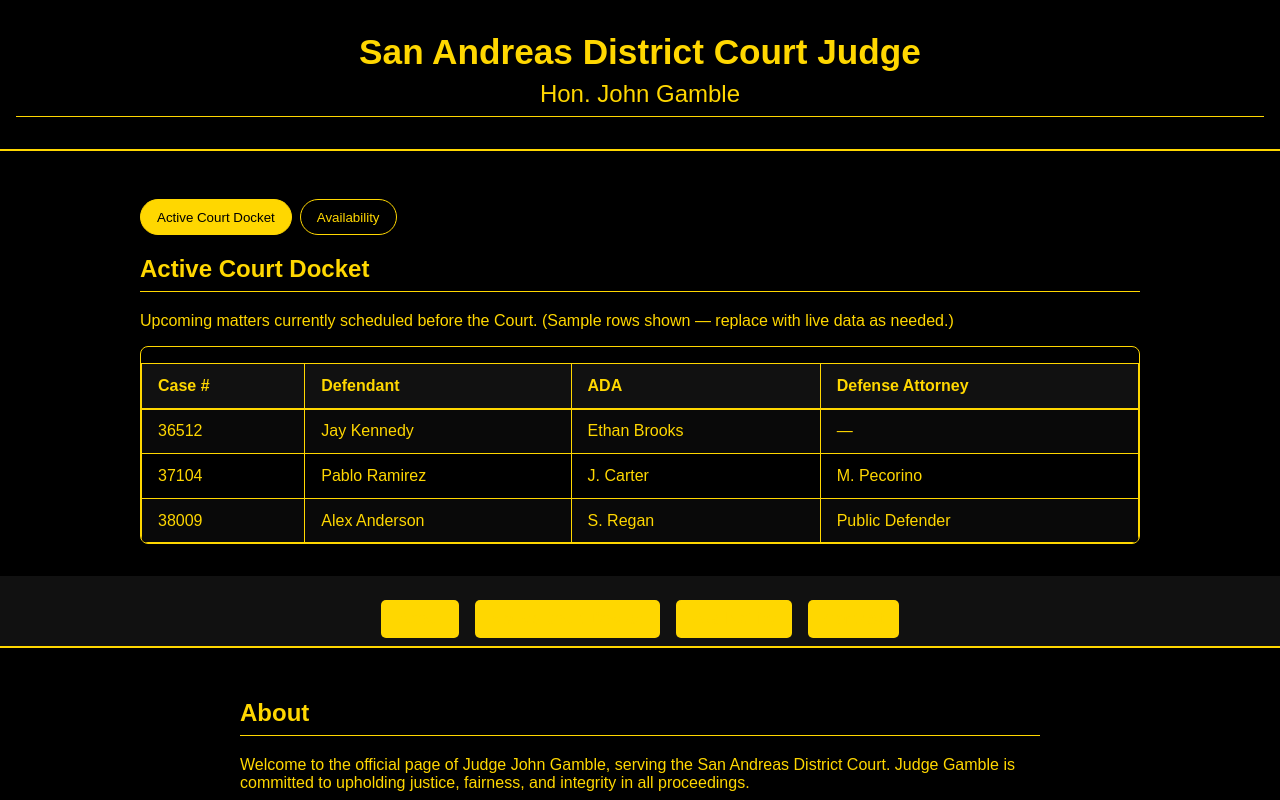
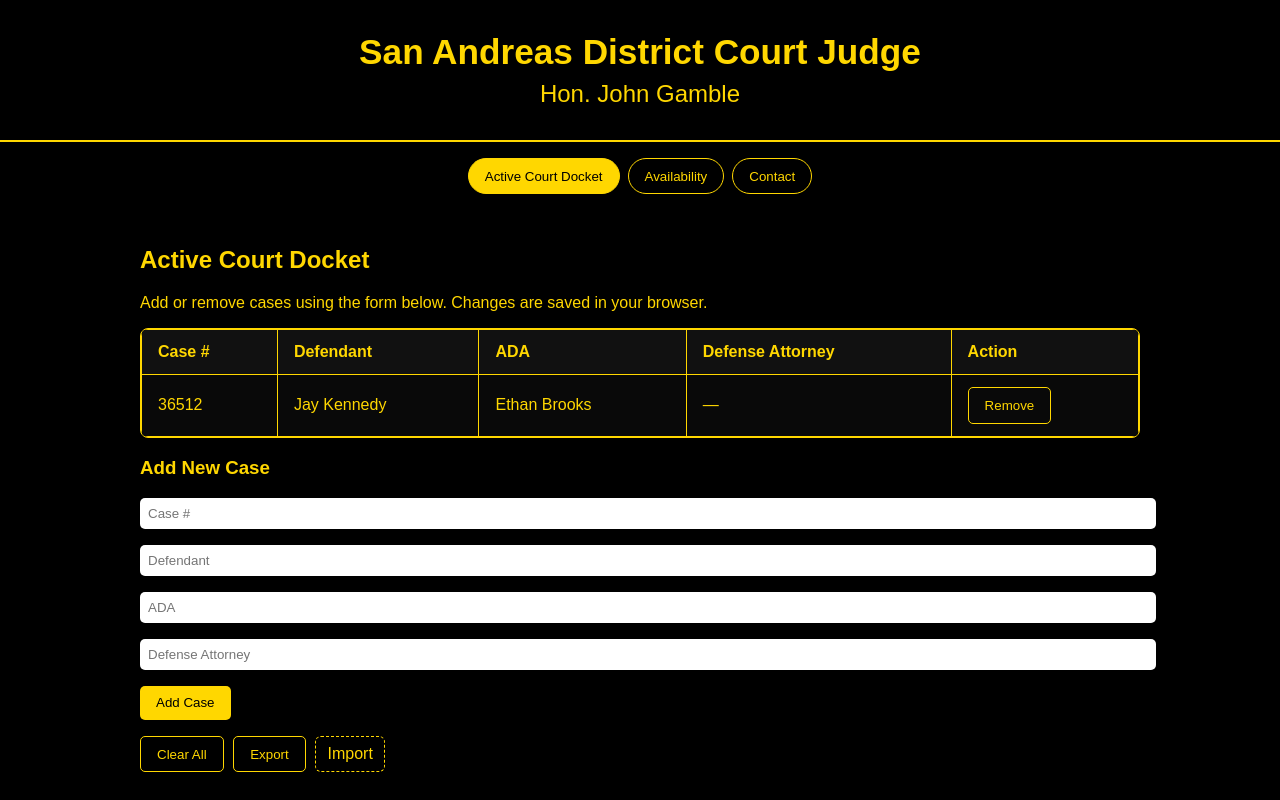
Before and after one commit to TedtheFed80/TedtheFed80.github.io, a plain HTML site: page index.html in a window 1280 px wide. Both pictures are taken after a click on the button "Active Court Docket". Shown: the top 800 px of the page. Drawn offline with Linux system fonts and the light colour scheme.

Commit message:
Update index.html

```diff
--- a/index.html
+++ b/index.html
@@ -27,223 +27,93 @@
       font-size: 1.5rem;
       font-weight: normal;
     }
-    nav {
-      display: flex;
-      justify-content: center;
-      gap: 1rem;
-      background-color: #111;
-      border-bottom: 2px solid #FFD700;
-      padding: 0.5rem 0;
-    }
-    nav a {
-      color: #FFD700;
-      text-decoration: none;
-      font-weight: bold;
-    }
-    nav a:hover {
-      text-decoration: underline;
-    }
-    section {
-      padding: 2rem;
-      max-width: 800px;
-      margin: auto;
-    }
-    h2 {
-      border-bottom: 1px solid #FFD700;
-      padding-bottom: 0.5rem;
-    }
-    a, button {
-      background-color: #FFD700;
-      color: #000000;
-      padding: 0.6rem 1rem;
-      border: none;
-      border-radius: 5px;
-      text-decoration: none;
-      cursor: pointer;
-      display: inline-block;
-      margin-top: 1rem;
-    }
-    a:hover, button:hover {
-      background-color: #e6c200;
-    }
-    table {
-      width: 100%;
-      border-collapse: collapse;
-      margin-top: 1rem;
-    }
-    table, th, td {
-      border: 1px solid #FFD700;
-    }
-    th, td {
-      padding: 0.5rem;
-      text-align: left;
-    }
-    footer {
-      text-align: center;
-      padding: 1rem;
-      border-top: 2px solid #FFD700;
-      margin-top: 2rem;
-    }
-      footer {
-      text-align: center;
-      padding: 1rem;
-      border-top: 2px solid #FFD700;
-      margin-top: 2rem;
-    }
-
-    /* Tabs */
-    #tabs { max-width: 1000px; margin: 2rem auto; padding: 0 2rem; }
-    .tabs { display: flex; gap: .5rem; flex-wrap: wrap; }
+    .tabs { display: flex; gap: .5rem; justify-content: center; flex-wrap: wrap; margin-top: 1rem; }
     .tab-btn { background: transparent; color: #FFD700; border: 1px solid #FFD700; padding: .6rem 1rem; border-radius: 999px; cursor: pointer; }
     .tab-btn.active, .tab-btn:focus { outline: none; background: #FFD700; color: #000; }
-    .tab-panels { margin-top: 1rem; }
-    .tab-panel { display: none; }
+    .tab-panel { display: none; padding: 2rem; max-width: 1000px; margin: auto; }
     .tab-panel.active { display: block; }
-
-    /* Table */
     .table-wrap { overflow-x: auto; border: 1px solid #FFD700; border-radius: 8px; }
     table { width: 100%; border-collapse: collapse; }
-    th, td { padding: .8rem 1rem; text-align: left; }
-    thead th { background: #111; border-bottom: 2px solid #FFD700; }
-    tbody tr { border-top: 1px solid rgba(255,215,0,.35); }
+    th, td { padding: .8rem 1rem; text-align: left; border: 1px solid #FFD700; }
+    thead th { background: #111; }
     tbody tr:nth-child(odd) { background: #090909; }
-
-    /* Availability */
-    .availability-list { line-height: 1.9; }
-
+    form input, form textarea { width: 100%; padding: 0.5rem; margin-bottom: 1rem; border-radius: 5px; border: none; }
+    form button { background-color: #FFD700; color: #000; border: none; padding: 0.6rem 1rem; border-radius: 5px; cursor: pointer; }
+    form button:hover { background-color: #e6c200; }
+    footer { text-align: center; padding: 1rem; border-top: 2px solid #FFD700; margin-top: 2rem; }
+      /* Docket controls */
+    .controls { display:flex; gap:.6rem; align-items:center; flex-wrap:wrap; margin-top:1rem; }
+    .ghost { background:transparent; color:#FFD700; border:1px solid #FFD700; padding:.6rem 1rem; border-radius:5px; cursor:pointer; }
+    .ghost:hover { background:#1a1a1a; }
+    .import-label { display:inline-flex; align-items:center; gap:.4rem; border:1px dashed #FFD700; padding:.5rem .7rem; border-radius:6px; cursor:pointer; }
+    .import-label input { display:none; }
   </style>
 </head>
 <body>
-  <!-- Header -->
   <header>
     <h1>San Andreas District Court Judge</h1>
     <h2>Hon. John Gamble</h2>
   </header>
 
-  <!-- Tabs: Docket & Availability -->
-  <section id="tabs">
   <div class="tabs">
-      <button class="tab-btn active" data-tab="docket" aria-controls="tab-docket" aria-selected="true" role="tab">Active Court Docket</button>
-      <button class="tab-btn" data-tab="availability" aria-controls="tab-availability" aria-selected="false" role="tab">Availability</button>
+    <button class="tab-btn active" data-tab="docket">Active Court Docket</button>
+    <button class="tab-btn" data-tab="availability">Availability</button>
+    <button class="tab-btn" data-tab="contact">Contact</button>
   </div>
 
-    <div class="tab-panels">
-      <!-- DOCKET TAB -->
-      <div id="tab-docket" class="tab-panel active" role="tabpanel" tabindex="0">
+  <div id="docket" class="tab-panel active">
     <h2>Active Court Docket</h2>
-        <p>Upcoming matters currently scheduled before the Court. (Sample rows shown — replace with live data as needed.)</p>
+    <p>Add or remove cases using the form below. Changes are saved in your browser.</p>
     <div class="table-wrap">
-          <table class="docket-table" aria-label="Active Court Docket">
+      <table>
         <thead>
           <tr>
-                <th scope="col">Case #</th>
-                <th scope="col">Defendant</th>
-                <th scope="col">ADA</th>
-                <th scope="col">Defense Attorney</th>
+            <th>Case #</th>
+            <th>Defendant</th>
+            <th>ADA</th>
+            <th>Defense Attorney</th>
+            <th>Action</th>
           </tr>
         </thead>
-            <tbody id="docketBody">
-              <tr>
-                <td>36512</td>
-                <td>Jay Kennedy</td>
-                <td>Ethan Brooks</td>
-                <td>—</td>
-              </tr>
-              <tr>
-                <td>37104</td>
-                <td>Pablo Ramirez</td>
-                <td>J. Carter</td>
-                <td>M. Pecorino</td>
-              </tr>
-              <tr>
-                <td>38009</td>
-                <td>Alex Anderson</td>
-                <td>S. Regan</td>
-                <td>Public Defender</td>
-              </tr>
-            </tbody>
+        <tbody id="docketBody"><!-- rows render here --></tbody>
       </table>
+    </div>
+    <h3>Add New Case</h3>
+    <form id="addCaseForm">
+      <input type="text" id="caseNum" placeholder="Case #" required>
+      <input type="text" id="defendant" placeholder="Defendant" required>
+      <input type="text" id="ada" placeholder="ADA" required>
+      <input type="text" id="defense" placeholder="Defense Attorney" required>
+      <button type="submit">Add Case</button>
+    </form>
+    <div class="controls">
+      <button type="button" id="clearDocket" class="ghost">Clear All</button>
+      <button type="button" id="exportDocket" class="ghost">Export</button>
+      <label class="import-label">Import <input id="importDocket" type="file" accept="application/json" /></label>
     </div>
   </div>
 
-      <!-- AVAILABILITY TAB -->
-      <div id="tab-availability" class="tab-panel" role="tabpanel" aria-hidden="true" tabindex="0">
+  <div id="availability" class="tab-panel">
     <h2>Availability</h2>
-        <p>Standard weekly chambers and hearing windows. For urgent matters, contact the clerk.</p>
-        <ul class="availability-list">
-          <li><strong>Mon</strong>: 09:00–12:00 (Hearings), 13:30–16:00 (Chambers)</li>
-          <li><strong>Tue</strong>: 10:00–12:00 (Motions), 14:00–16:30 (Chambers)</li>
-          <li><strong>Wed</strong>: 09:00–11:30 (Arraignments), 13:00–15:30 (Hearings)</li>
-          <li><strong>Thu</strong>: 09:30–12:00 (Hearings), 14:00–16:00 (Chambers)</li>
-          <li><strong>Fri</strong>: 09:00–12:00 (Sentencing), 13:00–15:00 (Chambers)</li>
+    <ul>
+      <li><strong>Mon</strong>: 09:00–12:00, 13:30–16:00</li>
+      <li><strong>Tue</strong>: 10:00–12:00, 14:00–16:30</li>
+      <li><strong>Wed</strong>: 09:00–11:30, 13:00–15:30</li>
+      <li><strong>Thu</strong>: 09:30–12:00, 14:00–16:00</li>
+      <li><strong>Fri</strong>: 09:00–12:00, 13:00–15:00</li>
     </ul>
   </div>
-    </div>
-  </section>
 
-
-
-  <!-- Navigation Tabs -->
-  <nav>
-    <a href="#about">About</a>
-    <a href="#docket">Active Court Docket</a>
-    <a href="#availability">Availability</a>
-    <a href="#contact">Contact</a>
-  </nav>
-
-  <!-- About -->
-  <section id="about">
-    <h2>About</h2>
-    <p>Welcome to the official page of Judge John Gamble, serving the San Andreas District Court. Judge Gamble is committed to upholding justice, fairness, and integrity in all proceedings.</p>
-  </section>
-
-  <!-- Active Court Docket -->
-  <section id="docket">
-    <h2>Active Court Docket</h2>
-    <table>
-      <thead>
-        <tr>
-          <th>Case Number</th>
-          <th>Defendant</th>
-          <th>ADA</th>
-          <th>Defense Attorney</th>
-        </tr>
-      </thead>
-      <tbody>
-        <tr>
-          <td>2025-001</td>
-          <td>Jane Doe</td>
-          <td>ADA Smith</td>
-          <td>John Lawyer</td>
-        </tr>
-        <tr>
-          <td>2025-002</td>
-          <td>John Roe</td>
-          <td>ADA Johnson</td>
-          <td>Mary Counsel</td>
-        </tr>
-      </tbody>
-    </table>
-  </section>
-
-  <!-- Availability -->
-  <section id="availability">
-    <h2>Availability</h2>
-    <p>Judge Gamble holds court sessions Monday through Friday from 9:00 AM to 4:30 PM, excluding public holidays. Special hearings can be scheduled upon request through the clerk’s office.</p>
-  </section>
-
-  <!-- Contact -->
-  <section id="contact">
+  <div id="contact" class="tab-panel">
     <h2>Contact</h2>
     <form>
-      <input type="text" placeholder="Name" required><br><br>
-      <input type="email" placeholder="Email" required><br><br>
-      <textarea placeholder="Message" required></textarea><br><br>
+      <input type="text" placeholder="Name" required>
+      <input type="email" placeholder="Email" required>
+      <textarea placeholder="Message" required></textarea>
       <button type="submit">Send</button>
     </form>
-  </section>
+  </div>
 
-  <!-- Footer -->
   <footer>
     <small>© <span id="year"></span> Hon. John Gamble. All rights reserved.</small>
   </footer>
@@ -251,20 +121,134 @@
   <script>
     document.getElementById('year').textContent = new Date().getFullYear();
 
-    // Simple tabs
+    // ===== Tabs =====
     const tabButtons = document.querySelectorAll('.tab-btn');
     const tabPanels = document.querySelectorAll('.tab-panel');
     tabButtons.forEach(btn => {
       btn.addEventListener('click', () => {
         const target = btn.getAttribute('data-tab');
-        tabButtons.forEach(b => { b.classList.remove('active'); b.setAttribute('aria-selected','false'); });
-        tabPanels.forEach(p => { p.classList.remove('active'); p.setAttribute('aria-hidden','true'); });
+        tabButtons.forEach(b => b.classList.remove('active'));
+        tabPanels.forEach(p => p.classList.remove('active'));
         btn.classList.add('active');
-        btn.setAttribute('aria-selected','true');
-        const panel = document.getElementById('tab-' + target);
-        if(panel){ panel.classList.add('active'); panel.setAttribute('aria-hidden','false'); panel.focus(); }
+        document.getElementById(target).classList.add('active');
       });
     });
+
+    // ===== Docket management with localStorage =====
+    const tbody = document.getElementById('docketBody');
+    const form = document.getElementById('addCaseForm');
+    const caseNum = document.getElementById('caseNum');
+    const defendant = document.getElementById('defendant');
+    const ada = document.getElementById('ada');
+    const defense = document.getElementById('defense');
+    const clearBtn = document.getElementById('clearDocket');
+    const exportBtn = document.getElementById('exportDocket');
+    const importInput = document.getElementById('importDocket');
+
+    const STORAGE_KEY = 'judge_gamble_docket_v1';
+
+    function loadDocket(){
+      try {
+        const raw = localStorage.getItem(STORAGE_KEY);
+        if(!raw){
+          const seed = [
+            {caseNum:'36512', defendant:'Jay Kennedy', ada:'Ethan Brooks', defense:'—'}
+          ];
+          localStorage.setItem(STORAGE_KEY, JSON.stringify(seed));
+          return seed;
+        }
+        return JSON.parse(raw);
+      } catch(e){ console.error('Failed to load docket', e); return []; }
+    }
+
+    function saveDocket(list){ localStorage.setItem(STORAGE_KEY, JSON.stringify(list)); }
+
+    function render(){
+      const list = loadDocket();
+      tbody.innerHTML = '';
+      list.forEach((row, i) => {
+        const tr = document.createElement('tr');
+        tr.innerHTML = `
+          <td>${row.caseNum}</td>
+          <td>${row.defendant}</td>
+          <td>${row.ada}</td>
+          <td>${row.defense}</td>
+          <td><button class=\"ghost del-btn\" data-index=\"${i}\">Remove</button></td>
+        `;
+        tbody.appendChild(tr);
+      });
+    }
+
+    // Add row
+    if(form){
+      form.addEventListener('submit', (e) => {
+        e.preventDefault();
+        const list = loadDocket();
+        list.push({
+          caseNum: caseNum.value.trim(),
+          defendant: defendant.value.trim(),
+          ada: ada.value.trim(),
+          defense: defense.value.trim()
+        });
+        saveDocket(list);
+        form.reset();
+        render();
+      });
+    }
+
+    // Remove row (event delegation)
+    if(tbody){
+      tbody.addEventListener('click', (e) => {
+        const btn = e.target.closest('.del-btn');
+        if(!btn) return;
+        const idx = Number(btn.getAttribute('data-index'));
+        const list = loadDocket();
+        list.splice(idx, 1);
+        saveDocket(list);
+        render();
+      });
+    }
+
+    // Clear all
+    if(clearBtn){
+      clearBtn.addEventListener('click', () => {
+        if(confirm('Clear the entire docket?')){ saveDocket([]); render(); }
+      });
+    }
+
+    // Export
+    if(exportBtn){
+      exportBtn.addEventListener('click', () => {
+        const blob = new Blob([JSON.stringify(loadDocket(), null, 2)], {type: 'application/json'});
+        const url = URL.createObjectURL(blob);
+        const a = document.createElement('a');
+        a.href = url; a.download = 'docket.json'; a.click();
+        URL.revokeObjectURL(url);
+      });
+    }
+
+    // Import
+    if(importInput){
+      importInput.addEventListener('change', async (e) => {
+        const file = e.target.files?.[0];
+        if(!file) return;
+        const text = await file.text();
+        try {
+          const data = JSON.parse(text);
+          if(Array.isArray(data)){
+            saveDocket(data.filter(r => r && r.caseNum));
+            render();
+          } else {
+            alert('Invalid file. Expected an array of docket items.');
+          }
+        } catch(err){
+          alert('Could not read JSON file.');
+        } finally { e.target.value = ''; }
+      });
+    }
+
+    // Initial load
+    render();
   </script>
 </body>
 </html>
```
Lines whose indentation alone changed are shown as unchanged.
